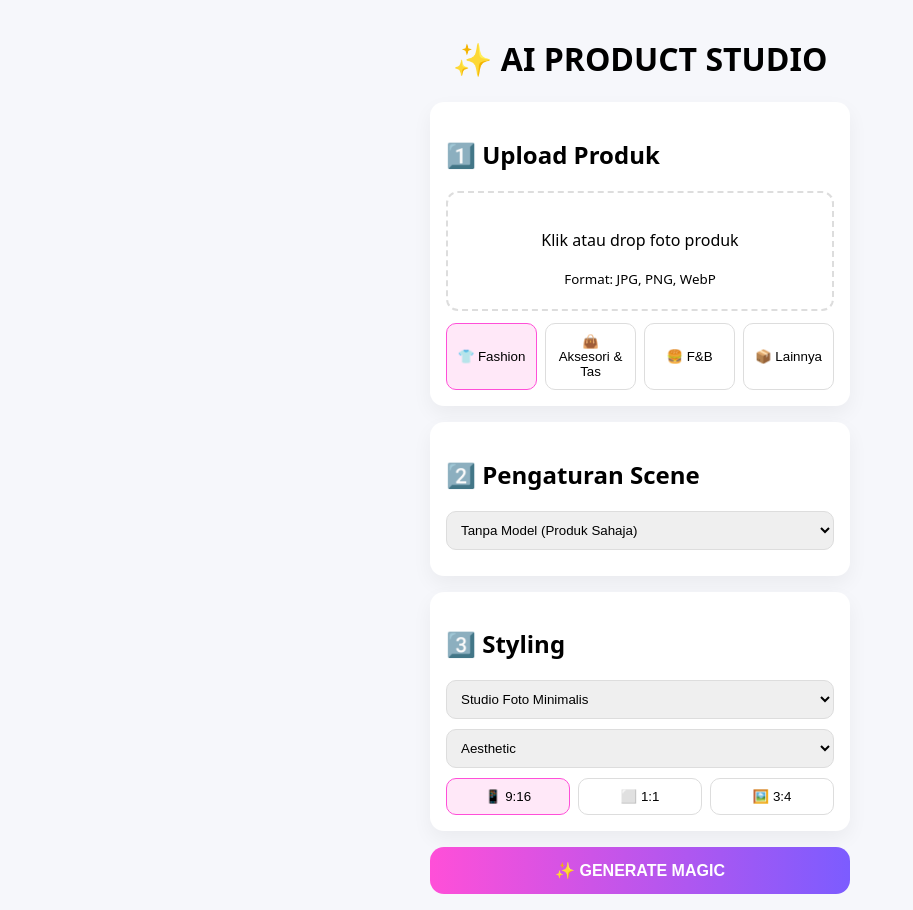
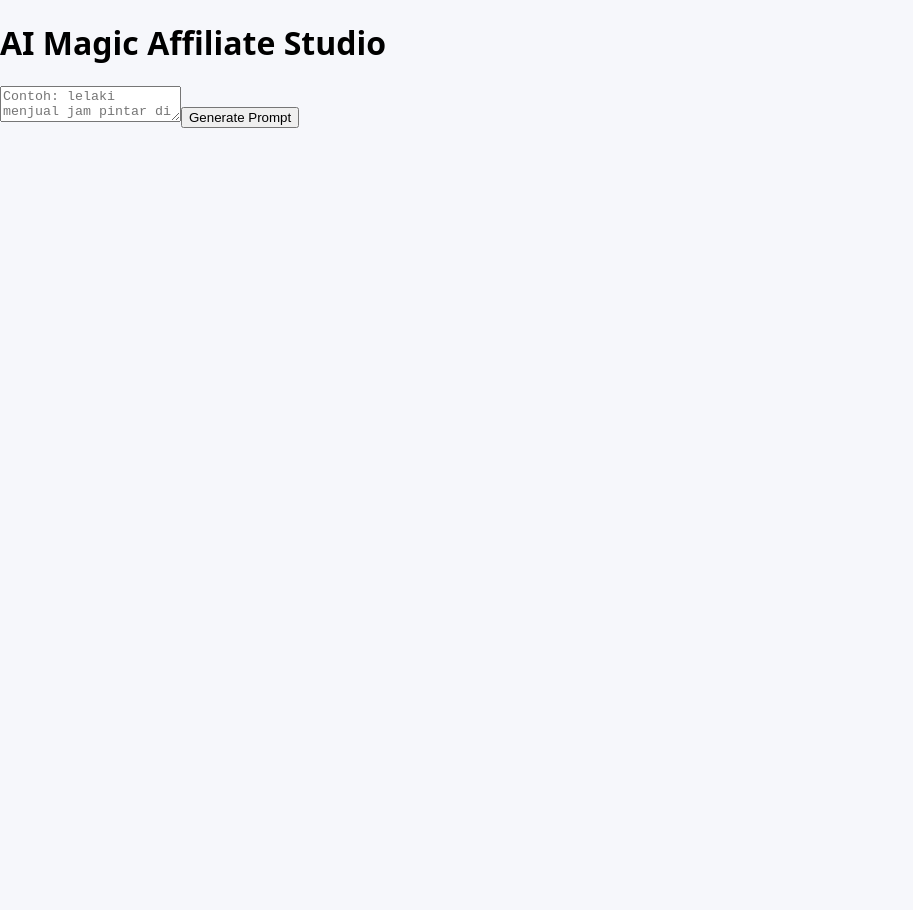
Before and after one commit to mohdshmrinmin-beep/ai-magic-affiliate-v2, a Next.js app: page / in a window 1280 px wide. Shown: the whole page, without its empty margins (0-913 px from the left). After the commit the page ends 800 px from the top, so only its background shows below. Built offline with nearby package versions, Linux system fonts and the light colour scheme.

Commit message:
Update index.js

```diff
--- a/pages/index.js
+++ b/pages/index.js
@@ -1,107 +1,58 @@
 import { useState } from "react";
-import "../styles/home.css";
 
 export default function Home() {
-  const [category, setCategory] = useState("Fashion");
-  const [ratio, setRatio] = useState("9:16");
+  const [prompt, setPrompt] = useState("");
+  const [result, setResult] = useState("");
+  const [loading, setLoading] = useState(false);
+  const [error, setError] = useState("");
+
+  async function generatePrompt() {
+    setLoading(true);
+    setError("");
+    setResult("");
+
+    try {
+      const res = await fetch("/api/prompt", {
+        method: "POST",
+        headers: { "Content-Type": "application/json" },
+        body: JSON.stringify({ prompt }),
+      });
+
+      const data = await res.json();
+
+      if (!res.ok) {
+        setError(data.error || "Ralat tidak diketahui");
+      } else {
+        setResult(data.result);
+      }
+    } catch (err) {
+      setError("Gagal hubungi server");
+    }
+
+    setLoading(false);
+  }
 
   return (
-    <div className="app">
-      {/* Header */}
-      <header className="header">
-        <h1>✨ AI PRODUCT STUDIO</h1>
-      </header>
+    <main className="container">
+      <h1>AI Magic Affiliate Studio</h1>
 
-      {/* Step 1 */}
-      <section className="card">
-        <h2>1️⃣ Upload Produk</h2>
+      <textarea
+        value={prompt}
+        onChange={(e) => setPrompt(e.target.value)}
+        placeholder="Contoh: lelaki menjual jam pintar di pasar malam"
+      />
 
-        <div className="upload-box">
-          <p>Klik atau drop foto produk</p>
-          <small>Format: JPG, PNG, WebP</small>
-        </div>
+      <button onClick={generatePrompt} disabled={loading}>
+        {loading ? "Menjana..." : "Generate Prompt"}
+      </button>
 
-        <div className="category">
-          <button
-            className={category === "Fashion" ? "active" : ""}
-            onClick={() => setCategory("Fashion")}
-          >
-            👕 Fashion
-          </button>
-          <button
-            className={category === "Aksesori" ? "active" : ""}
-            onClick={() => setCategory("Aksesori")}
-          >
-            👜 Aksesori & Tas
-          </button>
-          <button
-            className={category === "F&B" ? "active" : ""}
-            onClick={() => setCategory("F&B")}
-          >
-            🍔 F&B
-          </button>
-          <button
-            className={category === "Lain" ? "active" : ""}
-            onClick={() => setCategory("Lain")}
-          >
-            📦 Lainnya
-          </button>
-        </div>
-      </section>
+      {error && <p className="error">{error}</p>}
 
-      {/* Step 2 */}
-      <section className="card">
-        <h2>2️⃣ Pengaturan Scene</h2>
-
-        <select className="select">
-          <option>Tanpa Model (Produk Sahaja)</option>
-          <option>Model AI</option>
-          <option>Upload Model Sendiri</option>
-        </select>
-      </section>
-
-      {/* Step 3 */}
-      <section className="card">
-        <h2>3️⃣ Styling</h2>
-
-        <select className="select">
-          <option>Studio Foto Minimalis</option>
-          <option>Lifestyle</option>
-          <option>Outdoor</option>
-        </select>
-
-        <select className="select">
-          <option>Aesthetic</option>
-          <option>Clean</option>
-          <option>Luxury</option>
-        </select>
-
-        <div className="ratio">
-          <button
-            className={ratio === "9:16" ? "active" : ""}
-            onClick={() => setRatio("9:16")}
-          >
-            📱 9:16
-          </button>
-          <button
-            className={ratio === "1:1" ? "active" : ""}
-            onClick={() => setRatio("1:1")}
-          >
-            ⬜ 1:1
-          </button>
-          <button
-            className={ratio === "3:4" ? "active" : ""}
-            onClick={() => setRatio("3:4")}
-          >
-            🖼️ 3:4
-          </button>
-        </div>
-      </section>
-
-      {/* Button */}
-      <button className="generate">
-        ✨ GENERATE MAGIC
-      </button>
-    </div>
+      {result && (
+        <pre className="result">
+          {result}
+        </pre>
+      )}
+    </main>
   );
 }
```
